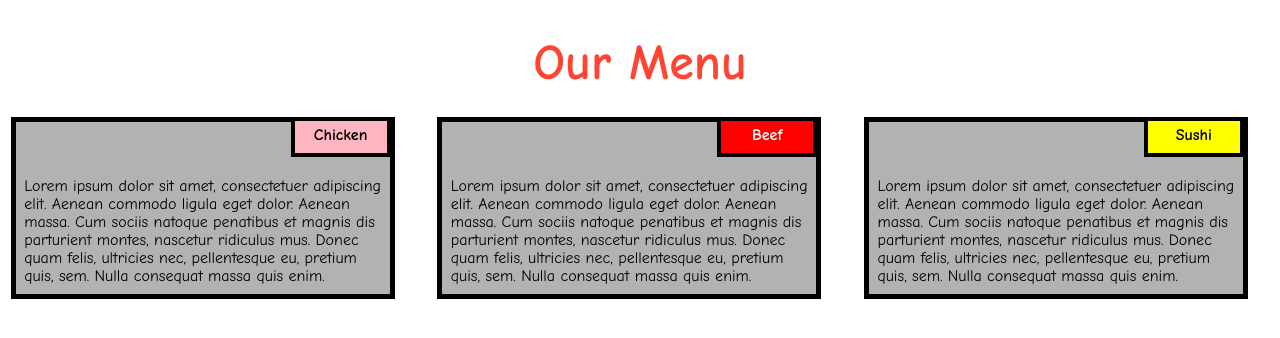
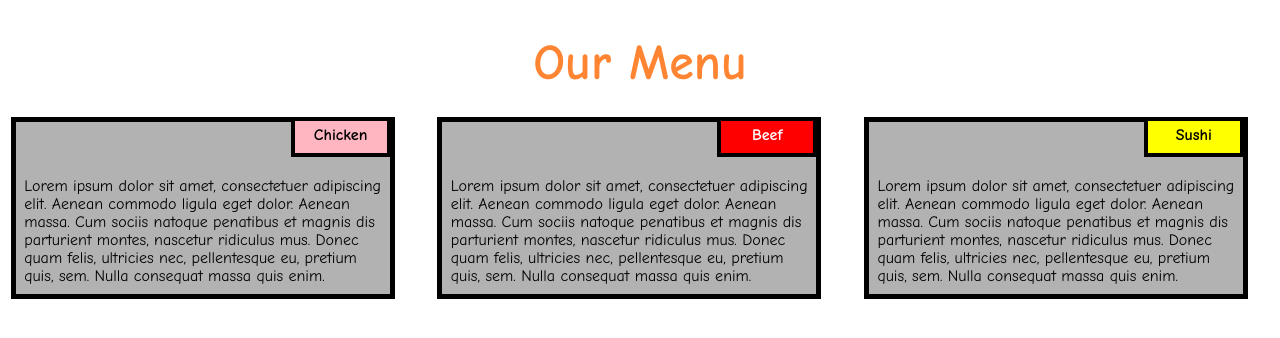
Before and after one commit to mhj-developer/coursera-cours-modul2.io, a plain HTML site: page index.html in a window 1280 px wide. Drawn offline with Linux system fonts and the light colour scheme.

Commit message:
Update style.css

```diff
--- a/style.css
+++ b/style.css
@@ -17,7 +17,7 @@ body{
 h1 {
   margin-bottom: 15px;
   text-align: center;
-  color: #ff4532;
+  color: #ff8532;
   font-size: 50px;
 }
 
```
